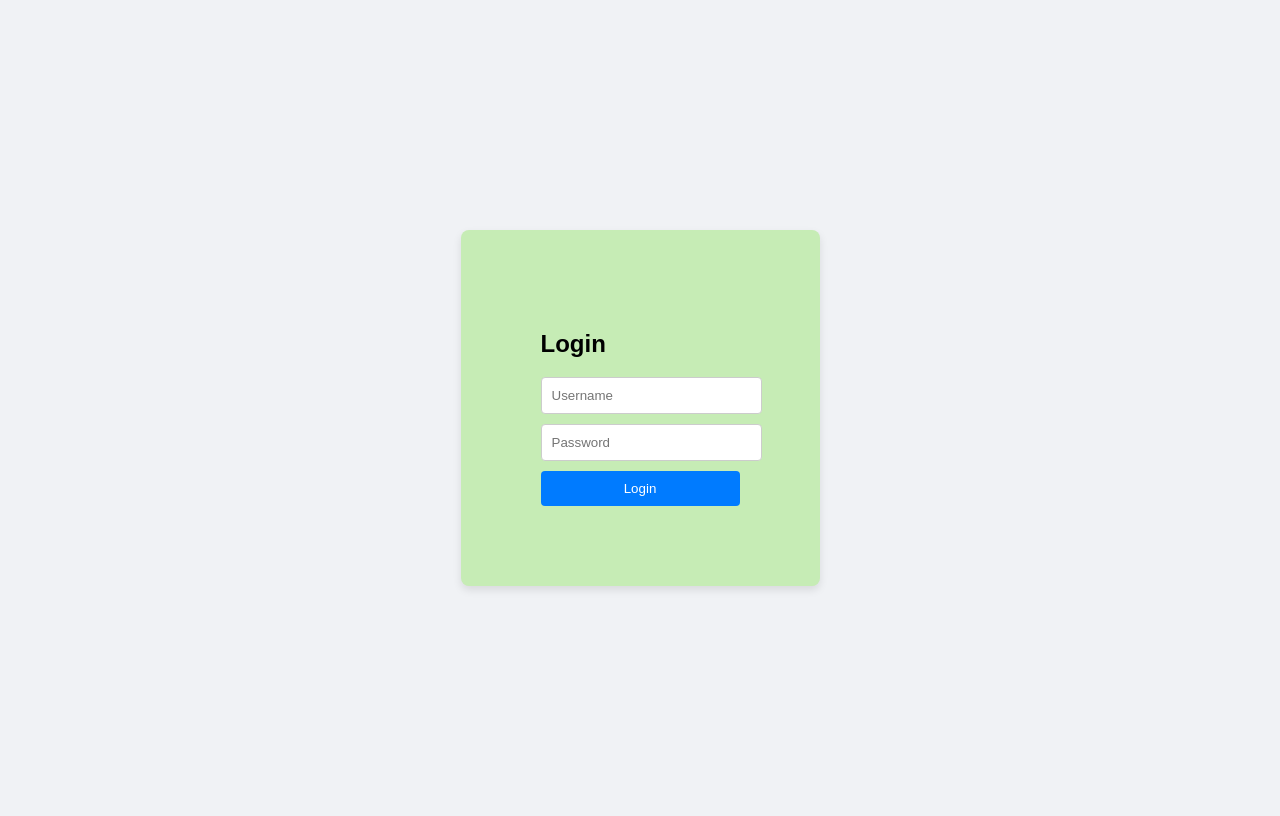
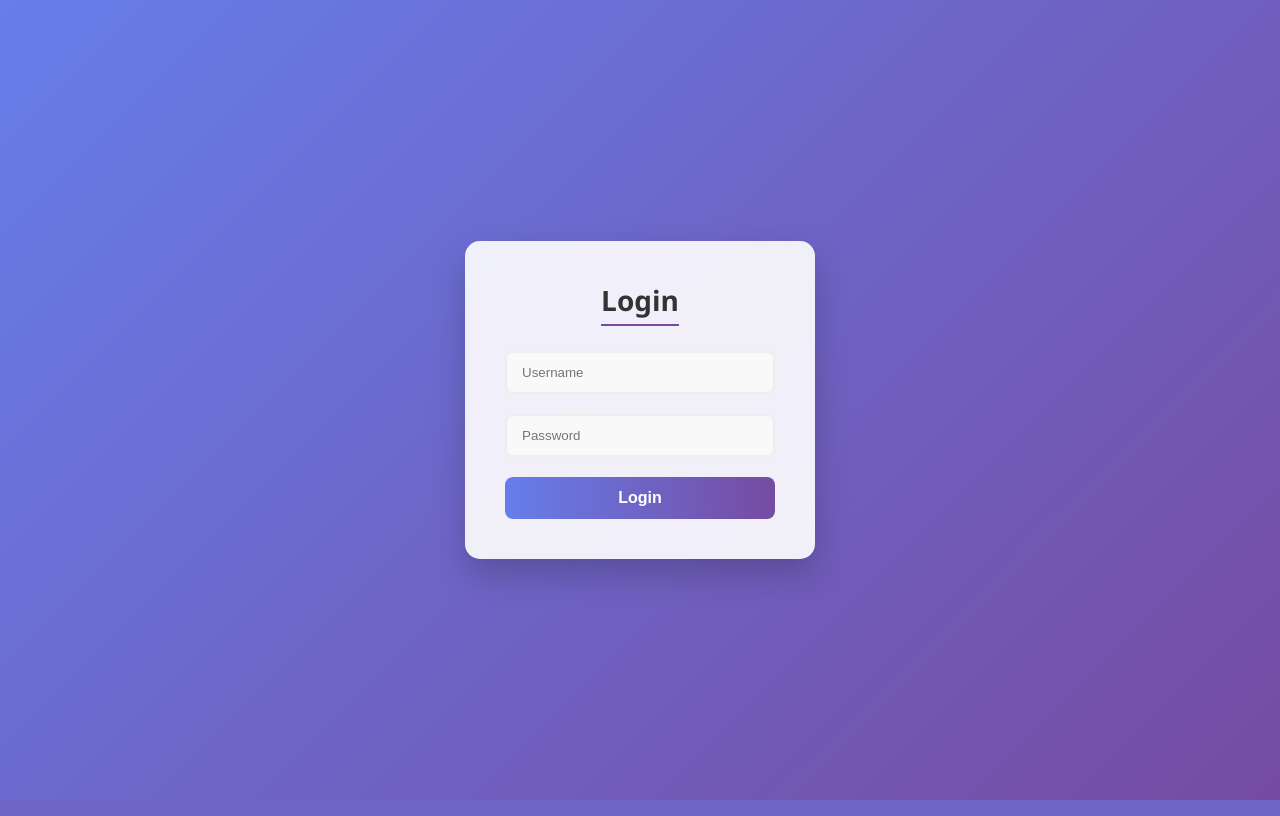
Before and after one commit to maazsheikh039/Py-first-pro, a Flask app: page / in a window 1280 px wide. Run offline with Flask 3, Linux system fonts and the light colour scheme.

Commit message:
Addedd design in style.css

```diff
--- a/database.txt
+++ b/database.txt
@@ -1 +1,2 @@
 Username: Maaz Ghufran, Password: 3344
+Username: Paul, Password: paukl@32111
--- a/static/style.css
+++ b/static/style.css
@@ -1,35 +1,86 @@
+/* 1. Global Reset aur Background */
+* {
+    margin: 0;
+    padding: 0;
+    box-sizing: border-box;
+}
+
 body {
-    font-family: Arial, sans-serif;
-    background-color: #f0f2f5;
+    font-family: 'Segoe UI', Tahoma, Geneva, Verdana, sans-serif;
+    /* Gradient Background jo modern lagta hai */
+    background: linear-gradient(135deg, #667eea 0%, #764ba2 100%);
     display: flex;
     justify-content: center;
     align-items: center;
     height: 100vh;
+    overflow: hidden;
 }
-.h2{
-    align-items: center;
-    color: chocolate;
+
+/* 2. Advanced Login Container */
+.login-container {
+    background: rgba(255, 255, 255, 0.9); /* Thoda sa transparent */
+    padding: 40px;
+    width: 350px;
+    border-radius: 15px;
+    /* Deep Shadow for 3D effect */
+    box-shadow: 0 15px 35px rgba(0, 0, 0, 0.2);
+    text-align: center;
+    transition: transform 0.3s ease;
 }
-.login-container {
-    background: rgb(198, 236, 181);
-    padding: 80px;
-    border-radius: 8px;
-    box-shadow: 0 4px 8px rgba(0,0,0,0.1);
+
+.login-container:hover {
+    transform: translateY(-5px); /* Hover par thoda upar uthega */
 }
+
+/* 3. Heading Style */
+h2 {
+    margin-bottom: 25px;
+    color: #333;
+    font-size: 28px;
+    font-weight: 600;
+    border-bottom: 2px solid #764ba2;
+    display: inline-block;
+    padding-bottom: 5px;
+}
+
+/* 4. Input Fields Styling */
 input {
     display: block;
     width: 100%;
-    margin-bottom: 10px;
-    padding: 10px;
-    border: 1px solid #ccc;
-    border-radius: 4px;
+    margin-bottom: 20px;
+    padding: 12px 15px;
+    border: 2px solid #eee;
+    border-radius: 8px;
+    outline: none;
+    transition: all 0.3s ease;
+    background: #f9f9f9;
 }
+
+input:focus {
+    border-color: #764ba2; /* Focus hone par purple border */
+    background: #fff;
+    box-shadow: 0 0 8px rgba(118, 75, 162, 0.2);
+}
+
+/* 5. Modern Button with Animation */
 button {
     width: 100%;
-    padding: 10px;
-    background-color: #007bff;
+    padding: 12px;
+    background: linear-gradient(to right, #667eea, #764ba2);
     color: white;
     border: none;
-    border-radius: 4px;
+    border-radius: 8px;
+    font-size: 16px;
+    font-weight: bold;
     cursor: pointer;
+    transition: opacity 0.3s, letter-spacing 0.3s;
 }
+
+button:hover {
+    opacity: 0.9;
+    letter-spacing: 1px; /* Hover par text thoda failega */
+}
+
+button:active {
+    transform: scale(0.98); /* Click karne par dabne wala effect */
+}
```
